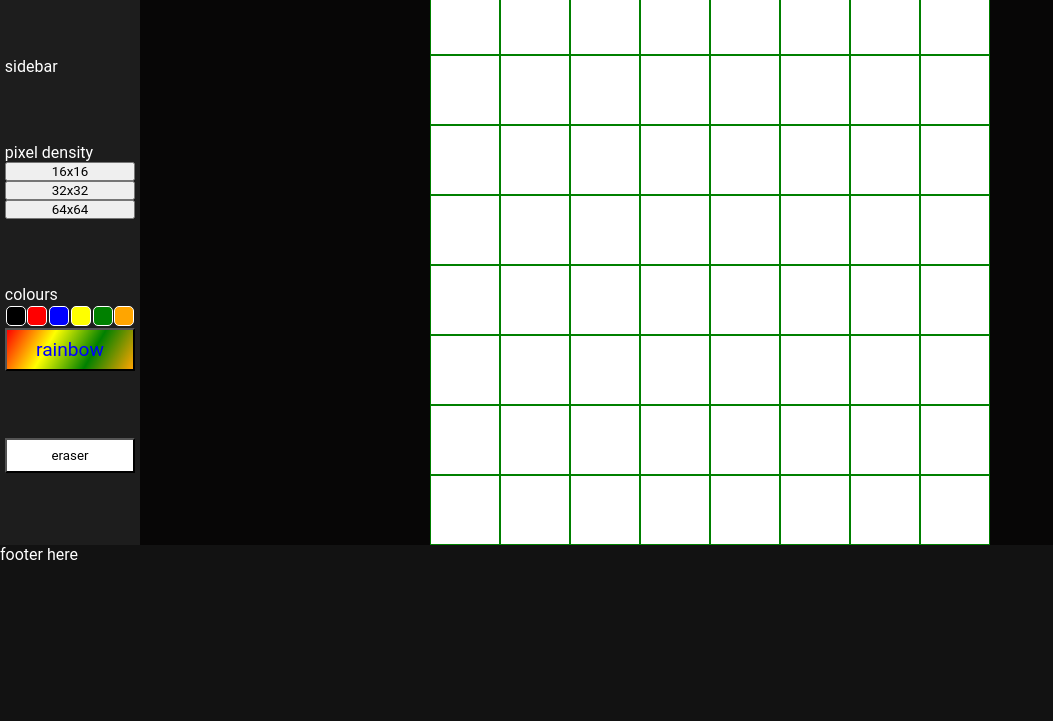
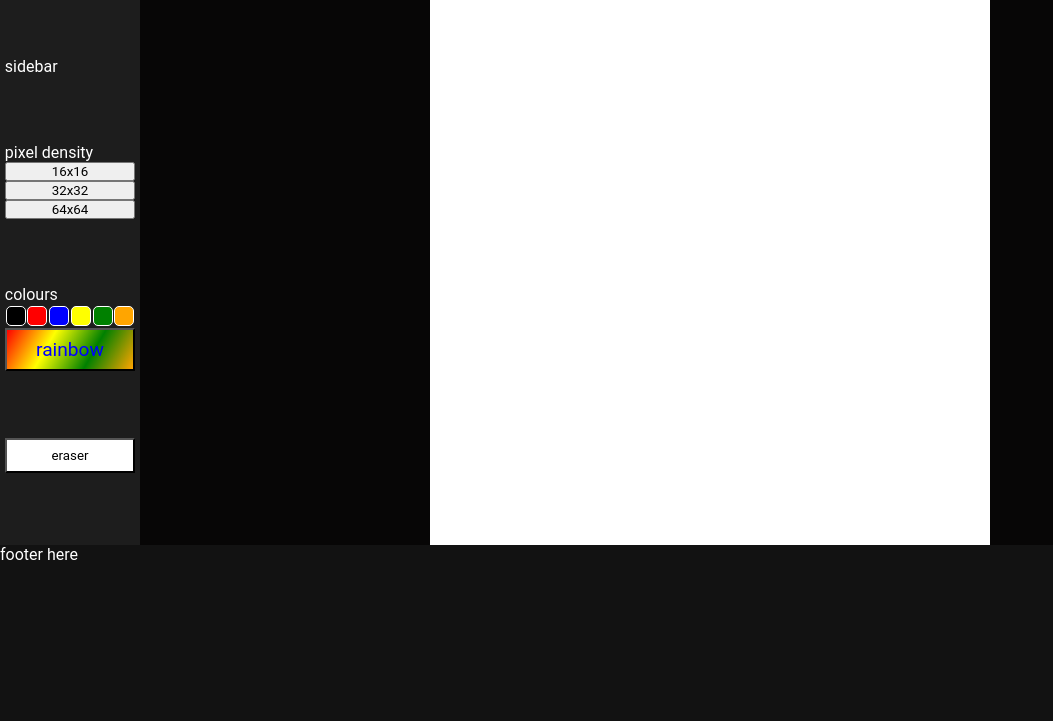
Before and after one commit to Wizxzit/etchasketch, a plain HTML site: page index.html in a window 1280 px wide. Shown: the part 79-800 px from the top of the page, without its empty margins (0-1053 px from the left). Drawn offline with Linux system fonts and the light colour scheme.

Commit message:
cleaned up the page, removed labels, removed grid on the drawing board

```diff
--- a/javascript.js
+++ b/javascript.js
@@ -90,15 +90,11 @@ function makeCanvas(pixelNum) {
             let pixel = document.createElement(`div${j}`);
             pixel.margin = "0";
             pixel.style.flex = `1`;
-            pixel.style.border = "1px solid green";
             pixel.id = "pixel";
             pixel.draggable = false;
             pixel.addEventListener('mousedown', function () {
                 pixel.style.backgroundColor = brush;
             });
-            //pixel.addEventListener('mouseleave', function () {
-               // pixel.style.backgroundColor = previousColor;
-            //});
             vertical.appendChild(pixel);
         }
     }
--- a/styles.css
+++ b/styles.css
@@ -67,16 +67,6 @@ body {
 
 #pixel {
     background-color: white;
-    transition: background 400ms ease-in;
-}
-
-#pixel:hover {
-    background-color: black;
-}
-
-#pixel::after {
-    transition: background 400ms ease-out;
-    background-color: blue;
 }
 
 #scaleContainer {
```
